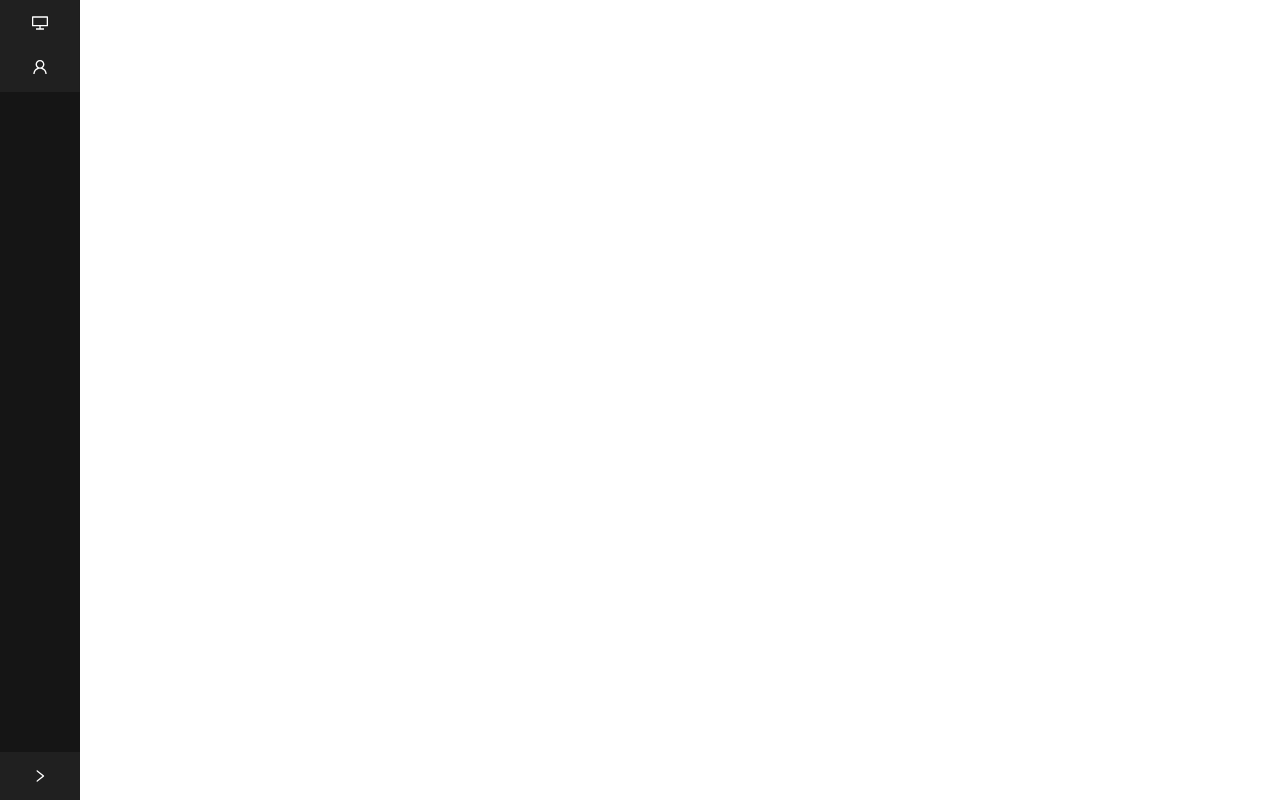
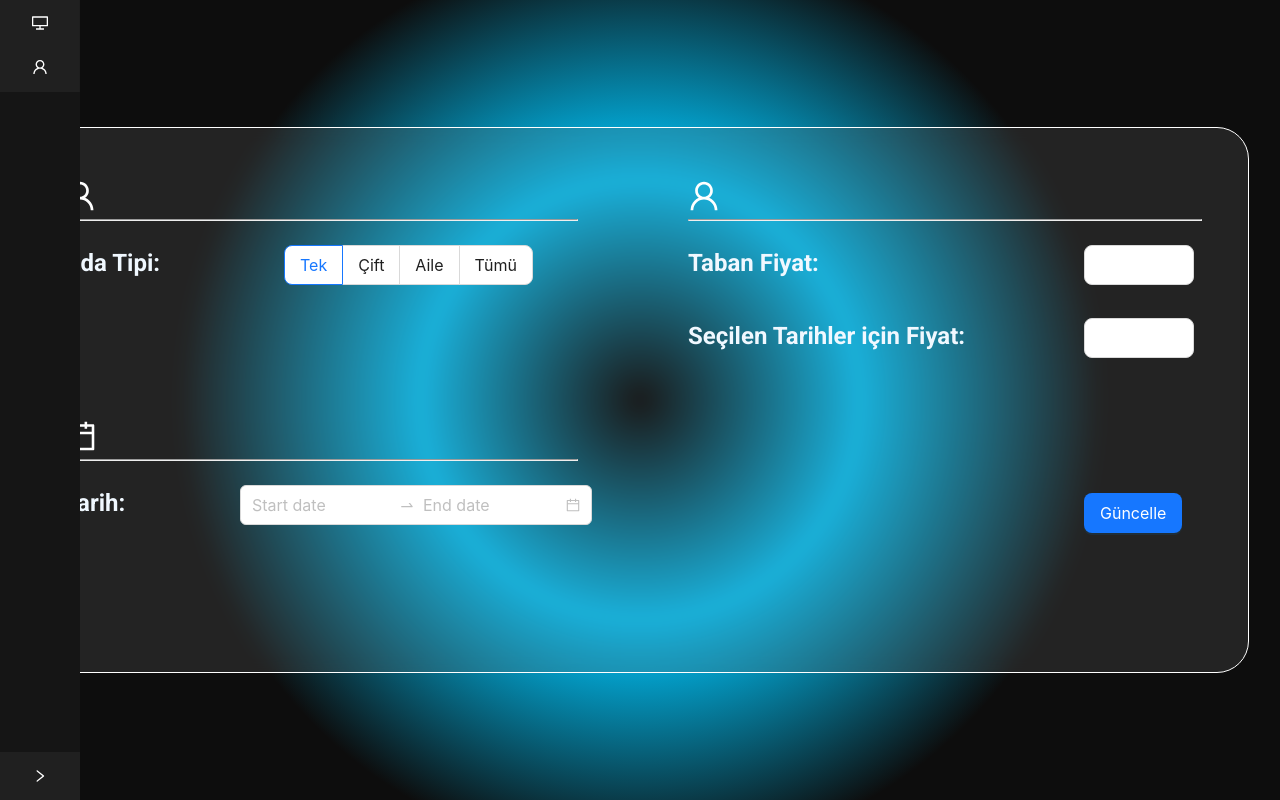
Before and after one commit to Tugay72/Hotel-Management-System, a React (Create React App) app: page /editPage in a window 1280 px wide. Shown: the top 800 px of the page. Built offline with nearby package versions, Linux system fonts and the light colour scheme.

Commit message:
started working on price editing

```diff
--- /dev/null
+++ b/src/components/homePage/edit_price.css
@@ -0,0 +1,11 @@
+p{
+    margin-top: 4px;
+    color: aliceblue;
+}
+
+#modal-text{
+    color: black;
+    font-size: 1rem;
+    font-style: normal;
+    font-weight: 400;
+}
--- /dev/null
+++ b/src/components/homePage/edit_price.jsx
@@ -0,0 +1,177 @@
+import "./edit_price.css"
+import prices from "../room_prices"
+import {React, useState} from "react";
+import { Radio, Col, Row, DatePicker, Space, Button, Modal, Input } from 'antd';
+import { UserOutlined, CalendarOutlined } from "@ant-design/icons";
+
+import dayjs from 'dayjs';
+import customParseFormat from 'dayjs/plugin/customParseFormat';
+dayjs.extend(customParseFormat);
+
+const dateFormat = 'YYYY-MM-DD';
+const today = new Date();
+const year = today.getFullYear();
+const month = String(today.getMonth() + 1).padStart(2, '0');
+const day = String(today.getDate() + 1).padStart(2, '0');
+const formattedDate = `${year}/${month}/${day}`;
+
+const { RangePicker } = DatePicker;
+export default function EditPrice ({onFilterOptions}) {
+
+    const [dates, setDates] = useState(null);
+    const [roomType, setRoomType] = useState('Tek');
+    const [price, setPrice] = useState();
+    const [isModalOpen, setIsModalOpen] = useState(false);
+
+    const placementChange = (e) => {
+        setRoomType(e.target.value);
+    };
+
+    const handleDateSelection = (values,formatString) => {
+        setDates(formatString);
+    };
+
+    const showModal = () => {
+        setIsModalOpen(true);
+    };
+
+      const handleOk = () => {
+        setIsModalOpen(false);
+    };
+
+
+
+    function addPriceByDate(roomKey, date, price) {
+        const room = prices.find(room => room.key === roomKey);
+        if (room) {
+            room.priceByDate.push({ date, price });
+        } else {
+            console.log(`Room with key ${roomKey} not found`);
+        }
+    }
+
+    return (
+        <>
+            <br />
+            <Row>
+                <Col span={11}>
+                    <Row>
+                        <Col span={12}>
+                            <UserOutlined
+                                style={{
+                                    color : "white",
+                                    fontSize : "2rem"
+                                }}/>
+                        </Col>
+                        <Col span={10}></Col>
+                    </Row>
+                    <hr />
+                    <br />
+
+                    <Row>
+                        <Col span={10}>
+                            <p>Oda Tipi:</p>
+                        </Col>
+                        <Col span={14}>
+                            <Radio.Group
+                                size="large"
+                                value={roomType} onChange={placementChange}>
+
+                                <Radio.Button value="Tek">Tek</Radio.Button>
+                                <Radio.Button value="Çift">Çift</Radio.Button>
+                                <Radio.Button value="Aile">Aile</Radio.Button>
+                                <Radio.Button value="Tümü">Tümü</Radio.Button>
+                            </Radio.Group>
+
+                        </Col>
+                    </Row>
+                    <br /> <br /> <br /> <br /> <br /> <br /> <br />
+
+                    <Row>
+                        <Col span={24}>
+                            <CalendarOutlined
+                                style={{
+                                    color : "white",
+                                    fontSize : "2rem"
+                                }}/>
+                        </Col>
+                    </Row>
+                    <hr />
+                    <br />
+
+                    <Row>
+                        <Col span={8}>
+                            <p>Tarih:</p>
+                        </Col>
+                        <Col span={16}>
+                            <Space direction="vertical" size={24}>
+                                <RangePicker  size="large"
+                                    minDate={dayjs(formattedDate, dateFormat)}
+                                    maxDate={dayjs('2024-09-31', dateFormat)}
+                                    onChange={handleDateSelection}/>
+                            </Space>
+                        </Col>
+                    </Row>
+                </Col>
+
+                <Col span={2}></Col>
+
+                <Col span={11}>
+                    <Row>
+                        <Col span={12}>
+                            <UserOutlined
+                                style={{
+                                    color : "white",
+                                    fontSize : "2rem"
+                                }}/>
+                        </Col>
+                        <Col span={10}></Col>
+                    </Row>
+                    <hr />
+                    <br />
+
+                    <Row>
+                        <Col span={10}>
+                            <p>Taban Fiyat:</p>
+                        </Col>
+                        <Col span={8}></Col>
+                        <Col span={5}>
+                            <Input size={"large"} type="number"></Input>
+
+                        </Col>
+                    </Row>
+                    <br />
+                    <Row>
+                        <Col span={14}>
+                            <p>Seçilen Tarihler için Fiyat:</p>
+                        </Col>
+                        <Col span={4}></Col>
+                        <Col span={5}>
+                            <Input size={"large"} type="number"></Input>
+
+                        </Col>
+                    </Row>
+                    <br /> <br /> <br /> <br /> <br /> <br /> <br />
+                    <Row>
+                        <Col span={18}></Col>
+                        <Col span={6}>
+                            <Button type="primary" size="large" onClick={() => dates
+                                ? addPriceByDate(roomType, dates, price)
+                                : showModal()}>Güncelle</Button>
+                        </Col>
+                    </Row>
+
+                </Col>
+            </Row>
+
+            <Modal title="Error!"
+                open={isModalOpen} onOk={handleOk} onCancel={handleOk}
+                closable={false}
+                cancelButtonProps={{
+                    disabled : true
+                }}>
+                <p id="modal-text">Be sure to enter your entry and exit dates!</p>
+            </Modal>
+        </>
+    );
+}
--- a/src/components/homePage/edit_rooms.css
+++ b/src/components/homePage/edit_rooms.css
@@ -0,0 +1,33 @@
+#data-table{
+    margin: 7rem;
+    margin-left: 12rem;
+}
+
+.Content{
+    display: flex;
+    justify-content: center;
+    align-items: center;
+
+    background: rgb(0,0,0);
+    background: radial-gradient(circle, rgba(0,0,0,1) 0%, rgba(0,200,255,1) 29%, rgba(13,13,13,1) 61%);
+    height: 100vh;
+}
+
+#filters-container{
+
+    padding: 2rem;
+    width: 72rem;
+    height: 30rem;
+
+    background: rgba(105, 105, 105, 0.247);
+    border-radius: 2rem;
+    backdrop-filter: blur(8px);
+    -webkit-backdrop-filter: blur(8px);
+    border: solid rgb(255, 255, 255) 1px;
+}
+
+hr{
+    width: 32rem;
+
+    margin-right: 4rem;
+}
--- a/src/components/homePage/edit_rooms.jsx
+++ b/src/components/homePage/edit_rooms.jsx
@@ -1,14 +1,41 @@
-import {React} from "react";
-import CustomNavbar from './navbar'
-import { Layout } from "antd";
+import {React, useState} from "react";
+import './edit_rooms.css';
+import hotel_data from '../hotel_data';
+import allColumns from "./table_columns";
+import CustomNavbar from './navbar';
+import { Layout, Table } from "antd";
+import { Content } from "antd/es/layout/layout";
+import EditPrice from "./edit_price";
 
 
 const EditPage = () => {
+    const [roomType, setRoomTypeFilter] = useState([]);
+
+    const handleFilterOptions = (roomType, formatString, today) => {
+        if (roomType != 'Tümü'){
+          setRoomTypeFilter(roomType ? [roomType] : []);
+        }
+        else{
+          setRoomTypeFilter(['Tek', 'Çift', 'Aile'])
+        }
+
+      }
     return(
-        <div>
+        <>
+        <div className='Content'>
+
+              <span id='filters-container'>
+                <EditPrice onFilterOptions={handleFilterOptions}/>
+              </span>
+            </div>
+        <div id="data-table">
             <CustomNavbar></CustomNavbar>
+            <Content>
+                <Table dataSource={hotel_data} columns={allColumns}/>
+            </Content>
         </div>
+        </>
     )
-};
+}
 
 export default EditPage;
--- /dev/null
+++ b/src/components/room_prices.js
@@ -0,0 +1,26 @@
+const prices = [
+    {
+    "key" : "Tek",
+    "basePrice" : 50,
+    "priceByDate" : [
+
+    ]
+    },
+    {
+    "key" : "Çift",
+    "basePrice" : 75,
+    "priceByDate" : [
+
+    ]
+
+    },
+    {
+    "key" : "Aile",
+    "basePrice" : 100,
+    "priceByDate" : [
+
+    ]
+    }
+];
+
+export default prices;
```
